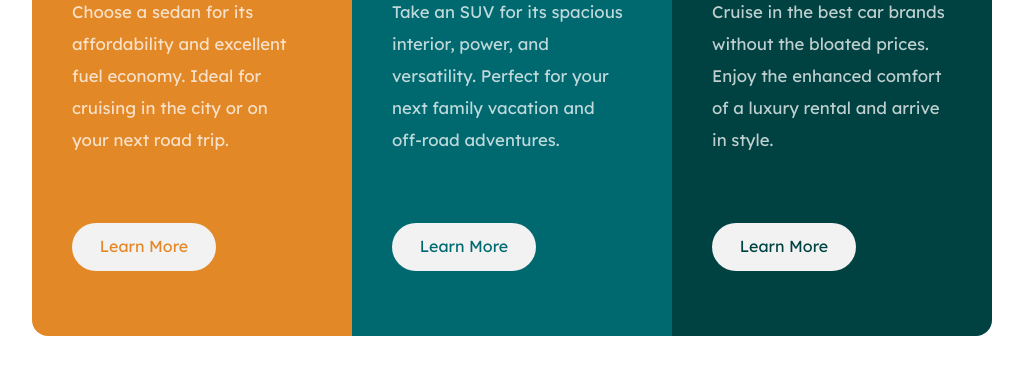
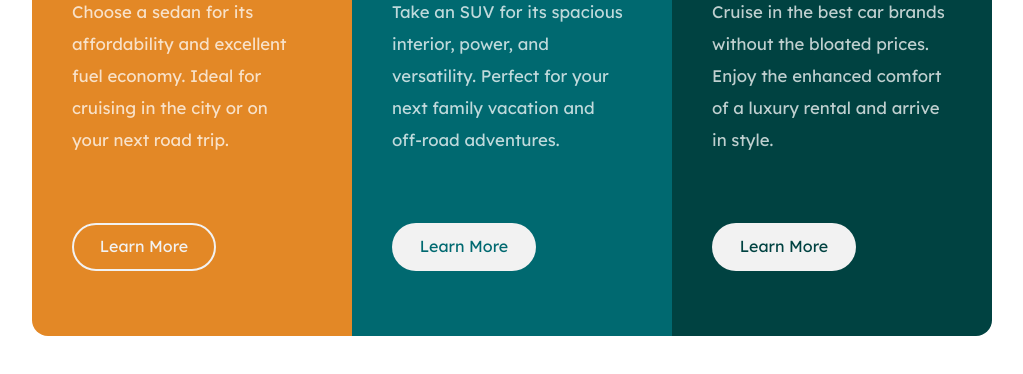
Before and after one commit to JoaoPurificacao/demonstracao-chatbot, a plain HTML site: page index.html in a window 1280 px wide. In both pictures the pointer is over the link 272 px from the left and 590 px from the top of the page. Shown: the part 344-718 px from the top of the page, without its empty margins (128-1151 px from the left). Drawn offline with Linux system fonts and the light colour scheme.

Commit message:
Adição do status ativo nos botões

```diff
--- a/assets/css/base.css
+++ b/assets/css/base.css
@@ -16,6 +16,10 @@
     background-color: var(--laranja);
 }
 
+.sedans a:hover{
+    background-color: var(--laranja);
+}
+
 .sedans a{
     color: var(--laranja);
 }
@@ -28,12 +32,20 @@
     color: var(--azul);
 }
 
+.suvs a:hover{
+    background-color: var(--azul);
+}
+
 .luxury{
     background-color: var(--verde);
 }
 
 .luxury a{
     color: var(--verde);
+}
+
+.luxury a:hover{
+    background-color: var(--verde);
 }
 
 .carro__botão{
@@ -46,3 +58,9 @@
     text-align: center;
     width: 9rem;
 }
+
+.carro__botão:hover{
+    border: 2px solid var(--cinza_claro);
+    color: var(--cinza_claro);
+    padding-top: calc(0.9rem - 2px);
+}
```
